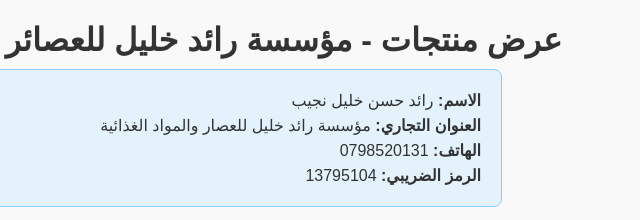
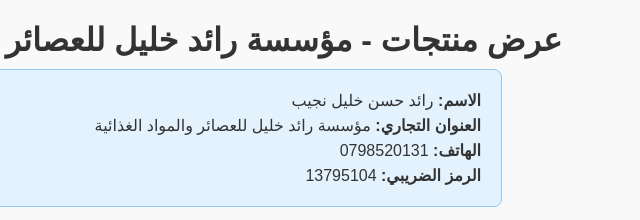
Before and after one commit to njpc443/ngpt, a plain HTML site: page index.html in a window 1280 px wide. Shown: the top 220 px of the page, 459-1099 px from the left. Drawn offline with Linux system fonts and the light colour scheme.

Commit message:
تحديث بيانات المنتجات في الصفحة

```diff
--- a/index.html
+++ b/index.html
@@ -68,7 +68,7 @@
 
 <div class="merchant-info">
   <p><strong>الاسم:</strong> رائد حسن خليل نجيب</p>
-  <p><strong>العنوان التجاري:</strong> مؤسسة رائد خليل للعصار والمواد الغذائية</p>
+  <p><strong>العنوان التجاري:</strong> مؤسسة رائد خليل للعصائر والمواد الغذائية</p>
   <p><strong>الهاتف:</strong> 0798520131</p>
   <p><strong>الرمز الضريبي:</strong> 13795104</p>
 </div>
```
